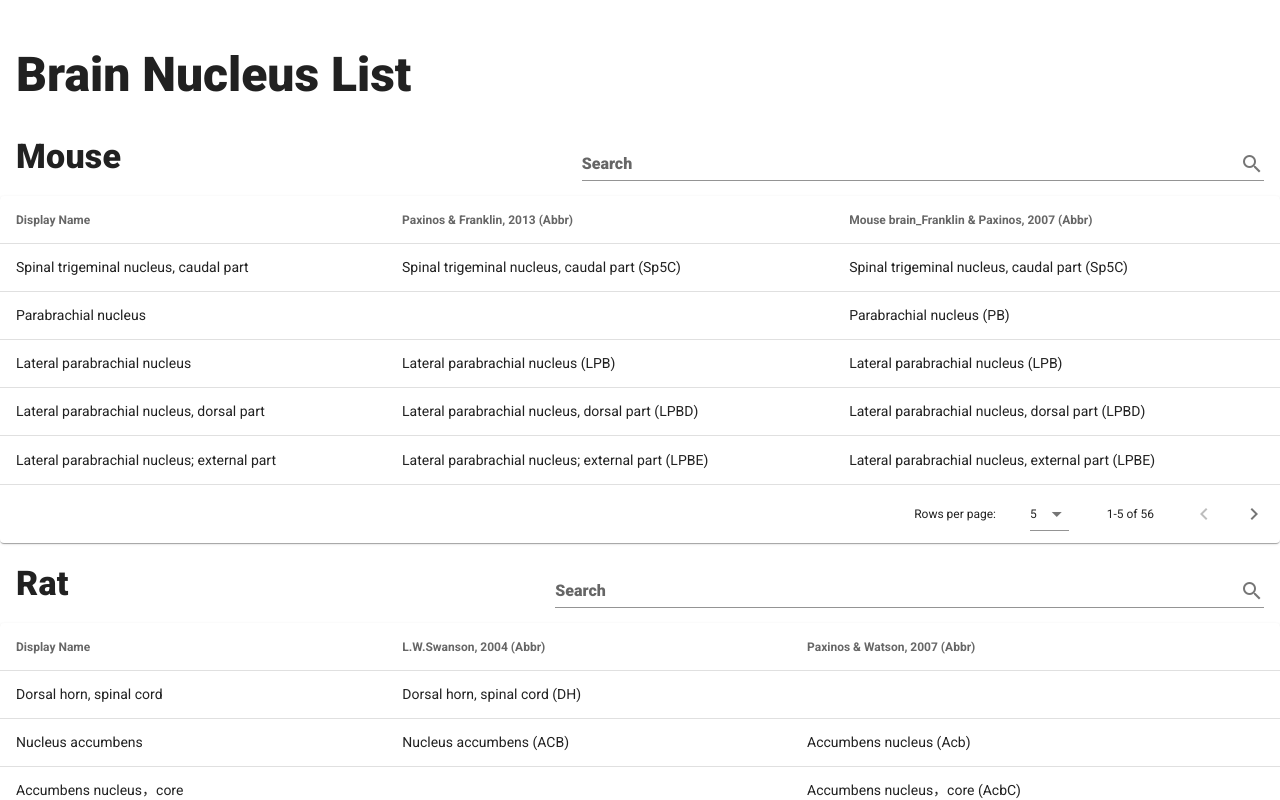
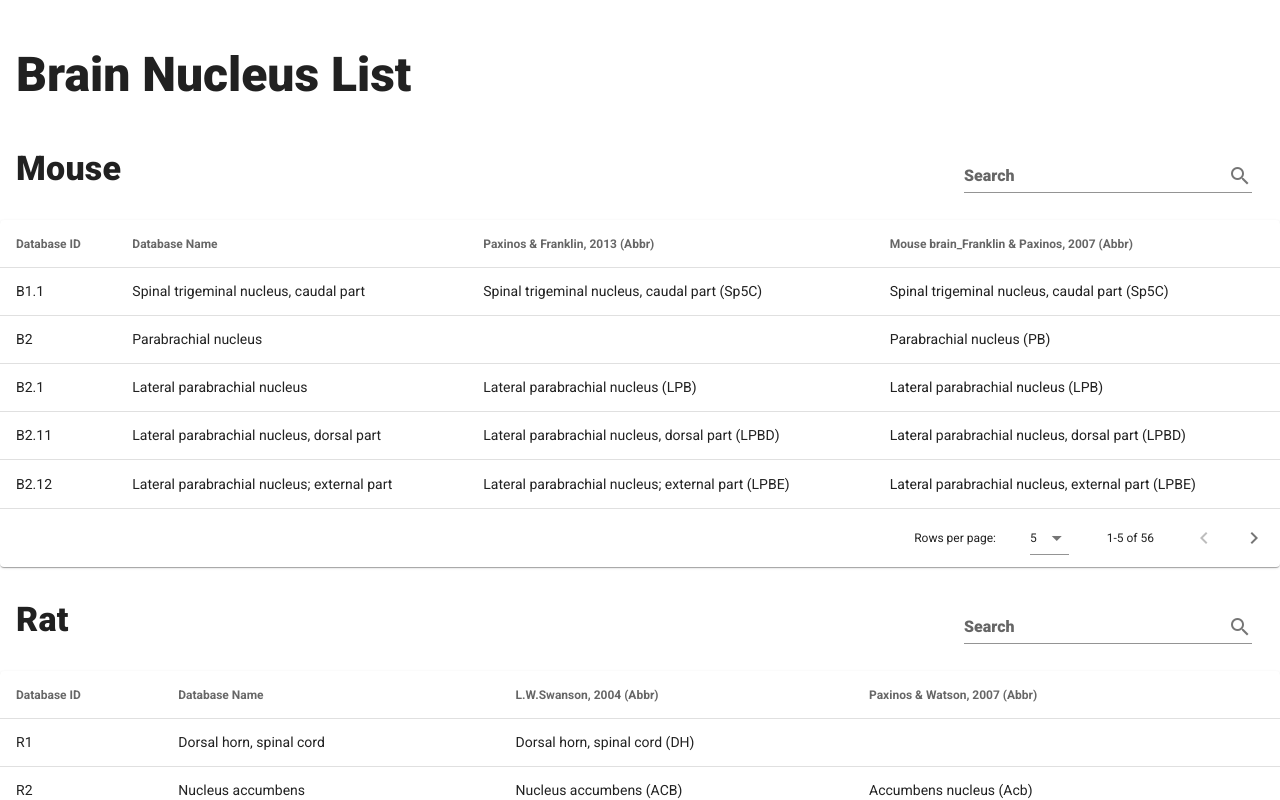
Before and after one commit to wenjie1991/cfosdb, a Vue app in the folder frontend/: page /help in a window 1280 px wide. Shown: the part 1300-2100 px from the top of the page. Built offline with nearby package versions, Linux system fonts and the light colour scheme.

Commit message:
Optimize table display

```diff
--- a/frontend/src/pages/help.vue
+++ b/frontend/src/pages/help.vue
@@ -53,6 +53,7 @@
            <v-card-title class="display-1 font-weight-black">
                 Mouse
                 <v-spacer></v-spacer>
+                <v-col cols="12" sm="3">
                     <v-text-field
                       v-model="search_mouse"
                       append-icon="mdi-magnify"
@@ -60,6 +61,7 @@
                       single-line
                       hide-details
                     ></v-text-field>
+                </v-col>
             </v-card-title>
             <v-data-table
                 :headers="headers_mouse"
@@ -71,6 +73,7 @@
            <v-card-title class="display-1 font-weight-black">
                 Rat
                 <v-spacer></v-spacer>
+                <v-col cols="12" sm="3">
                     <v-text-field
                       v-model="search_rat"
                       append-icon="mdi-magnify"
@@ -78,6 +81,7 @@
                       single-line
                       hide-details
                     ></v-text-field>
+                </v-col>
             </v-card-title>
             <v-data-table
                 :headers="headers_rat"
@@ -99,11 +103,12 @@ import brain_area_annotation from "@/assets/clean_brain_area_annotation.json"
           search_rat: "",
           headers_mouse: [
             {
-              text: 'Display Name',
+              text: 'Database ID',
               align: 'start',
               sortable: false,
-              value: 'main',
+              value: 'brain_code',
             },
+            { text: 'Database Name', value: 'main' },
             { text: 'Paxinos & Franklin, 2013 (Abbr)', value: 'long_1' },
             { text: 'Mouse brain_Franklin & Paxinos, 2007 (Abbr)', value: 'long_2' },
           ],
@@ -116,16 +121,17 @@ import brain_area_annotation from "@/assets/clean_brain_area_annotation.json"
                       if (x.long_2 != "") {
                           long_2 = `${x.long_2} (${x.short_2})`
                       }
-                      return {main: x.main, long_1: long_1, long_2: long_2}
+                      return {brain_code: x.brain_code, main: x.main, long_1: long_1, long_2: long_2}
                   }
           ),
           headers_rat: [
             {
-              text: 'Display Name',
+              text: 'Database ID',
               align: 'start',
               sortable: false,
-              value: 'main',
+              value: 'brain_code',
             },
+            { text: 'Database Name', value: 'main' },
             { text: 'L.W.Swanson, 2004 (Abbr)', value: 'long_1' },
             { text: 'Paxinos & Watson, 2007 (Abbr)', value: 'long_2' },
           ],
@@ -138,7 +144,7 @@ import brain_area_annotation from "@/assets/clean_brain_area_annotation.json"
                       if (x.long_2 != "") {
                           long_2 = `${x.long_2} (${x.short_2})`
                       }
-                      return {main: x.main, long_1: long_1, long_2: long_2}
+                      return {brain_code: x.brain_code, main: x.main, long_1: long_1, long_2: long_2}
                   }
           )
         }
--- a/frontend/src/pages/search.vue
+++ b/frontend/src/pages/search.vue
@@ -94,7 +94,7 @@
         <v-card-title>
             Results
             <v-spacer></v-spacer>
-            <v-col cols="12" sm="3">
+            <v-col cols="12" sm="2">
                 <v-select
                     class="tableRowClass"
                     v-model="selectedTableRow"
@@ -115,6 +115,7 @@
                     </template>
                 </v-select>
             </v-col>
+            <v-col cols="12" sm="3">
                 <v-text-field
                     v-model="search"
                     append-icon="mdi-magnify"
@@ -122,6 +123,7 @@
                     single-line
                     hide-details
                 ></v-text-field>
+            </v-col>
         </v-card-title>
         <v-data-table
             :headers="selectedTableRow"
```
Lines whose indentation alone changed are shown as unchanged.
